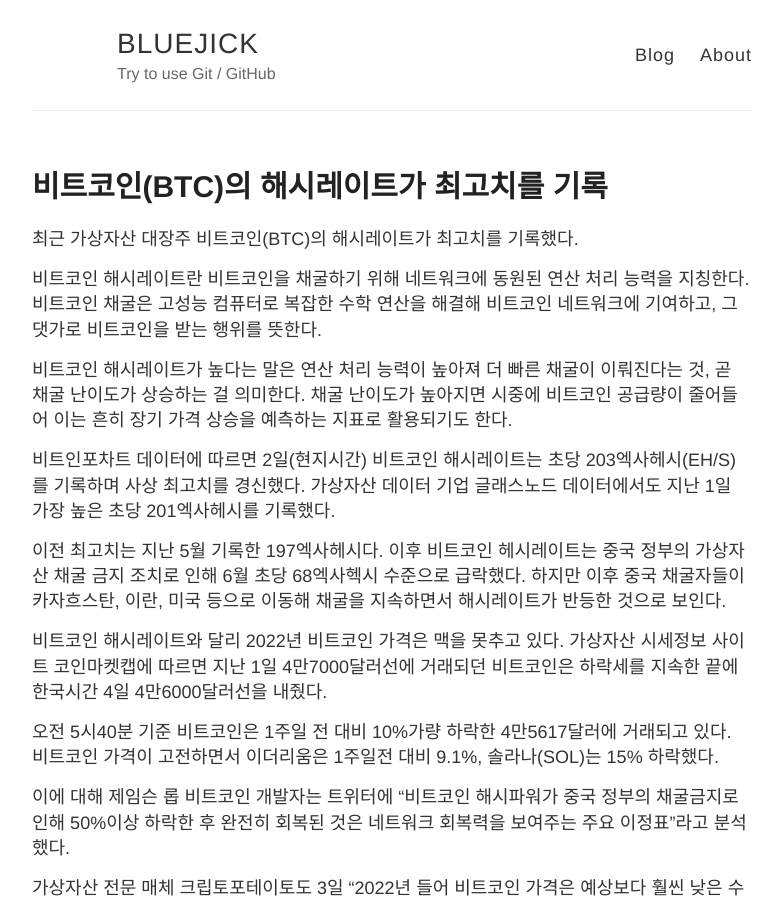
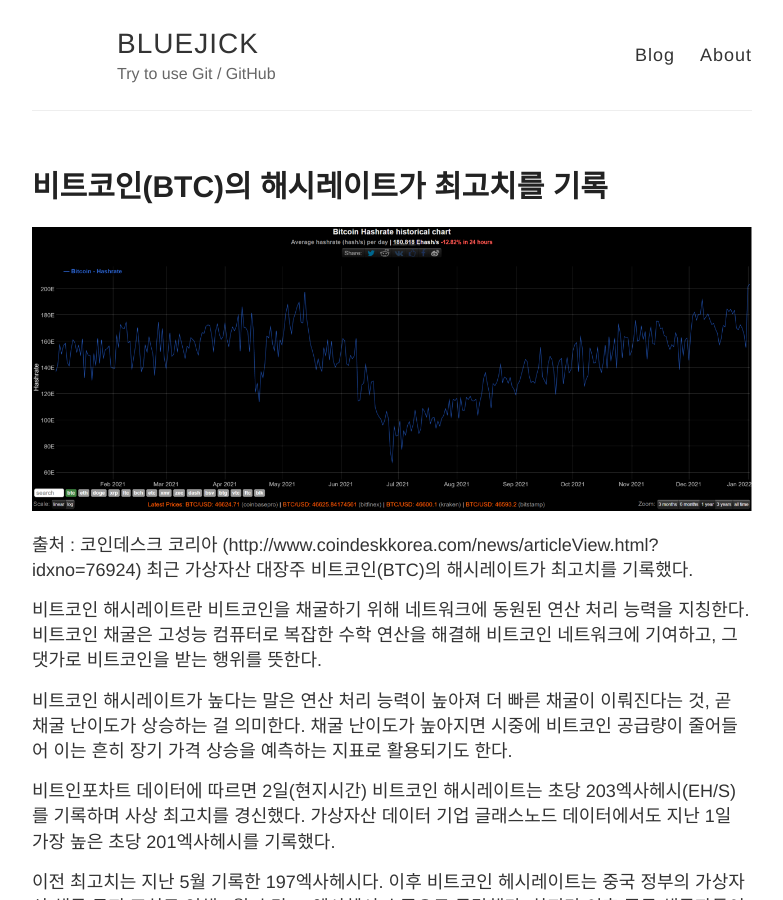
Before and after one commit to bluejick/bluejick.github.io, a Jekyll site: the page built from _posts/2022-01-14-diary1.md, in a window 1280 px wide and 900 px high. Shown: the whole window, without its empty margins (248-1031 px from the left). Built offline with Jekyll 4.4.1, drawn with Linux system fonts in a browser that asks for light colours.

Commit message:
Update 2022-01-14-diary1.md

```diff
--- a/_posts/2022-01-14-diary1.md
+++ b/_posts/2022-01-14-diary1.md
@@ -2,7 +2,10 @@
 layout: post
 title: 비트코인(BTC)의 해시레이트가 최고치를 기록
 ---
+![최근 1년간 비트코인 해시레이트 추이. 출처=비트인포차트](/images/76924_17244_3420.png)
 
+
+출처 : 코인데스크 코리아 (http://www.coindeskkorea.com/news/articleView.html?idxno=76924)
 최근 가상자산 대장주 비트코인(BTC)의 해시레이트가 최고치를 기록했다.
 
 비트코인 해시레이트란 비트코인을 채굴하기 위해 네트워크에 동원된 연산 처리 능력을 지칭한다. 비트코인 채굴은 고성능 컴퓨터로 복잡한 수학 연산을 해결해 비트코인 네트워크에 기여하고, 그 댓가로 비트코인을 받는 행위를 뜻한다.
```
